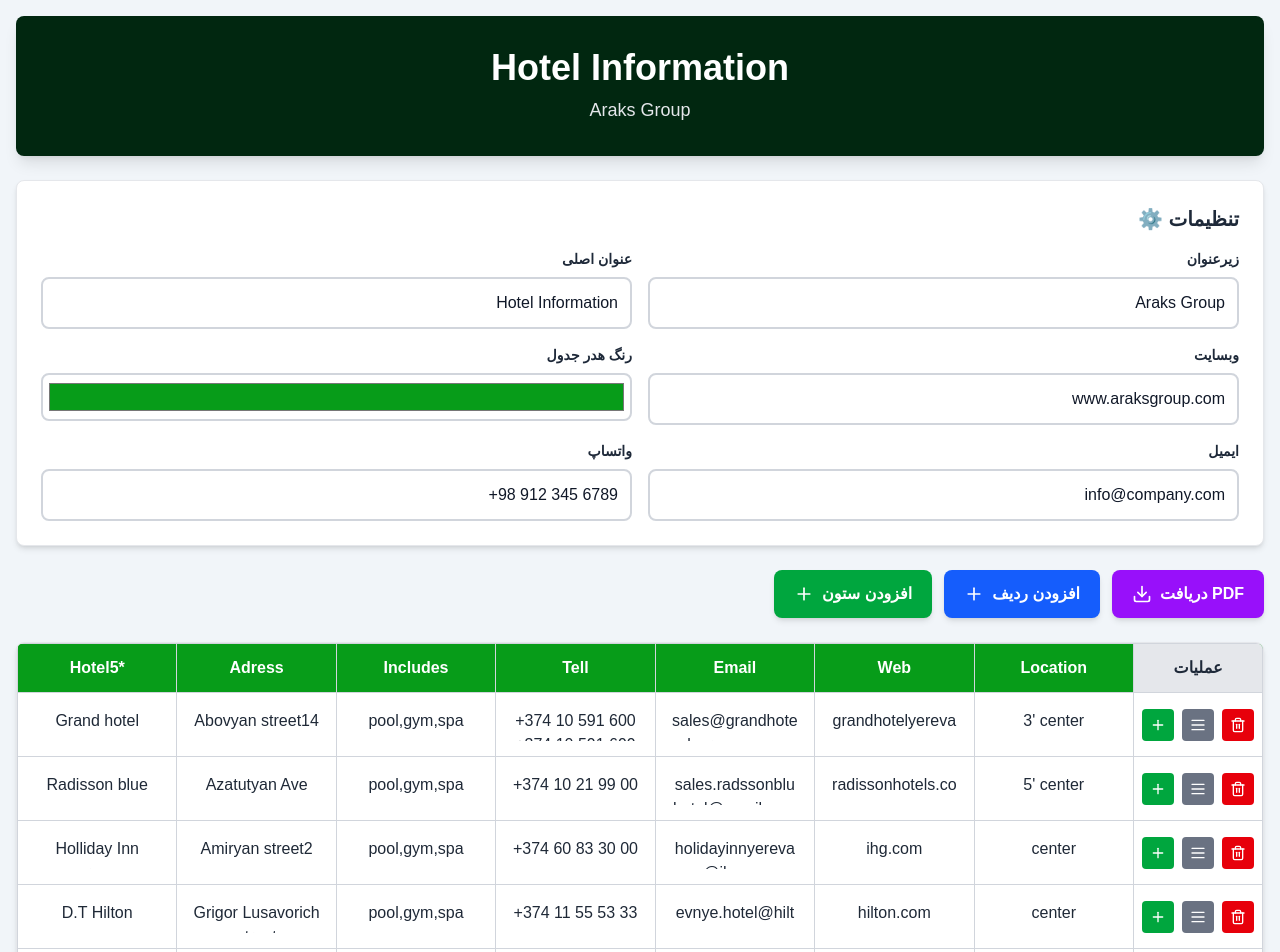
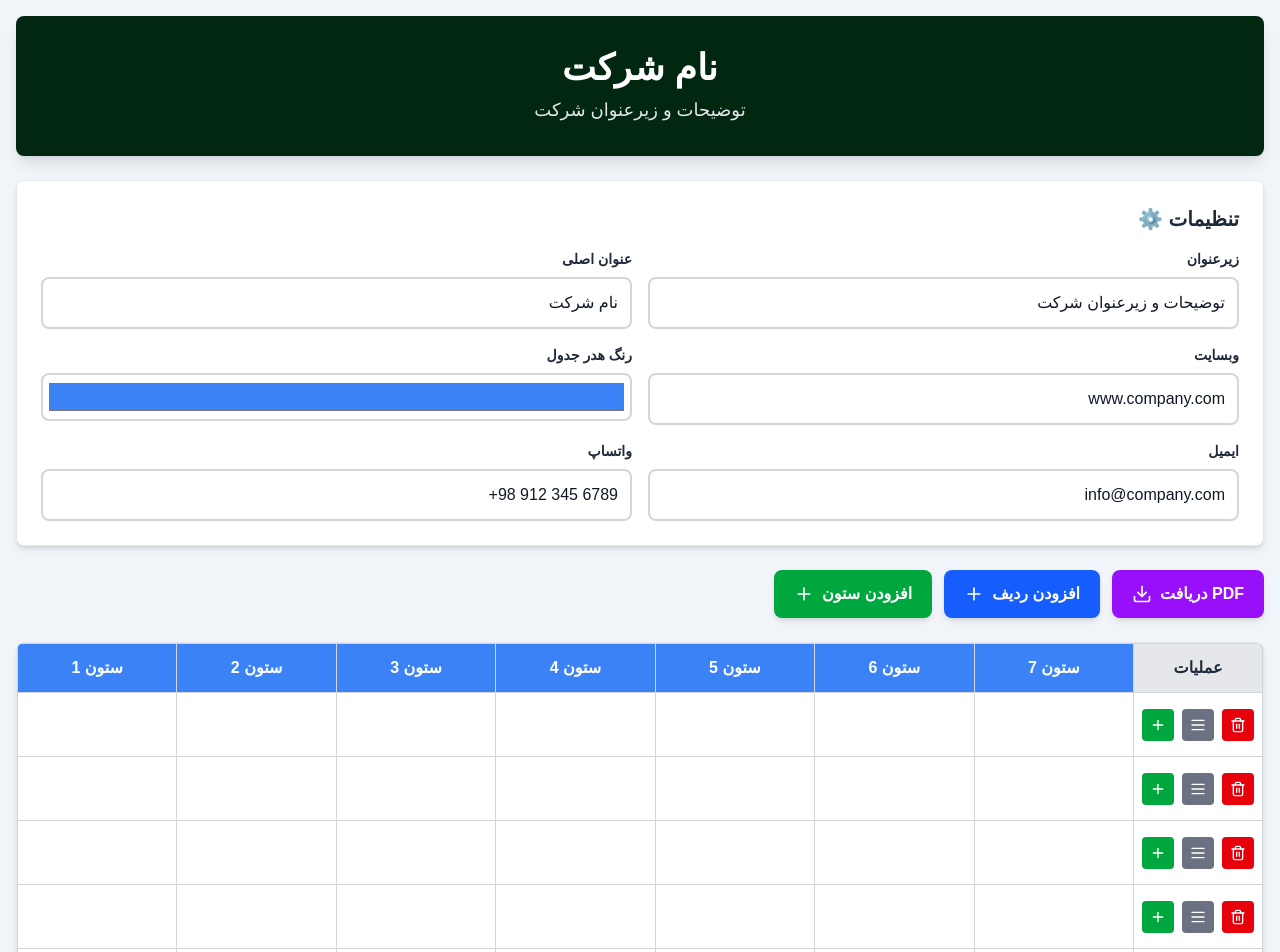
Before and after one commit to abolfazl0215/arax-table, a Next.js app: page / in a window 1280 px wide. Shown: the top 952 px of the page. Built offline with nearby package versions, Linux system fonts and the light colour scheme.

Commit message:
fixed bugs

```diff
--- a/app/page.jsx
+++ b/app/page.jsx
@@ -35,105 +35,105 @@ export default function PDFTablePage() {
     })),
   );
 
-  const initData_ = {
-    companyName: "Hotel Information",
-    companySubtitle: "Araks Group",
-    website: "www.araksgroup.com",
-    whatsapp: "+98 912 345 6789",
-    email: "info@company.com",
-    headerColor: "#079c19",
-    columns: [
-      { id: 1, name: "Hotel5*" },
-      { id: 2, name: "Adress" },
-      { id: 3, name: "Includes" },
-      { id: 4, name: "Tell" },
-      { id: 5, name: "Email" },
-      { id: 6, name: "Web" },
-      { id: 7, name: "Location" },
-    ],
-    rows: [
-      {
-        id: 1,
-        isHeader: false,
-        data: {
-          1: "Grand hotel",
-          2: "Abovyan street14",
-          3: "pool,gym,spa",
-          4: "+374 10 591 600\n+374 10 591 699",
-          5: "sales@grandhotelyerevan.com",
-          6: "grandhotelyerevan.com",
-          7: "3' center",
-        },
-      },
-      {
-        id: 2,
-        isHeader: false,
-        data: {
-          1: "Radisson blue",
-          2: "Azatutyan Ave",
-          3: "pool,gym,spa",
-          4: "+374 10 21 99 00",
-          5: "sales.radssonbluhotel@gmail.com",
-          6: "radissonhotels.com",
-          7: "5' center",
-        },
-      },
-      {
-        id: 3,
-        isHeader: false,
-        data: {
-          1: "Holliday Inn yerevan",
-          2: "Amiryan street2",
-          3: "pool,gym,spa",
-          4: "+374 60 83 30 00",
-          5: "holidayinnyerevan@ihg.com",
-          6: "ihg.com",
-          7: "center",
-        },
-      },
-      {
-        id: 4,
-        isHeader: false,
-        data: {
-          1: "D.T Hilton",
-          2: "Grigor Lusavorich street",
-          3: "pool,gym,spa",
-          4: "+374 11 55 53 33",
-          5: "evnye.hotel@hilton.com",
-          6: "hilton.com",
-          7: "center",
-        },
-      },
-      {
-        id: 5,
-        isHeader: false,
-        data: {
-          1: "The Alexander",
-          2: "Abovyan street3/4",
-          3: "pool,gym,spa",
-          4: "+374 11 20 60 00",
-          5: "info@thealexanderyerevan.com",
-          6: "marriott.com",
-          7: "5' center",
-        },
-      },
-    ],
-    notes: [
-      { id: 1, text: "Цены указаны в долларах США." },
-      {
-        id: 2,
-        text: "Услуги туров, экскурсий и мероприятий координируйте напрямую с Araks Group.",
-      },
-      {
-        id: 3,
-        text: "Обновление списка производится еженедельно и предоставляется уважаемому агентству.",
-      },
-    ],
-  };
+  // const initData_ = {
+  //   companyName: "Hotel Information",
+  //   companySubtitle: "Araks Group",
+  //   website: "www.araksgroup.com",
+  //   whatsapp: "+98 912 345 6789",
+  //   email: "info@company.com",
+  //   headerColor: "#079c19",
+  //   columns: [
+  //     { id: 1, name: "Hotel5*" },
+  //     { id: 2, name: "Adress" },
+  //     { id: 3, name: "Includes" },
+  //     { id: 4, name: "Tell" },
+  //     { id: 5, name: "Email" },
+  //     { id: 6, name: "Web" },
+  //     { id: 7, name: "Location" },
+  //   ],
+  //   rows: [
+  //     {
+  //       id: 1,
+  //       isHeader: false,
+  //       data: {
+  //         1: "Grand hotel",
+  //         2: "Abovyan street14",
+  //         3: "pool,gym,spa",
+  //         4: "+374 10 591 600\n+374 10 591 699",
+  //         5: "sales@grandhotelyerevan.com",
+  //         6: "grandhotelyerevan.com",
+  //         7: "3' center",
+  //       },
+  //     },
+  //     {
+  //       id: 2,
+  //       isHeader: false,
+  //       data: {
+  //         1: "Radisson blue",
+  //         2: "Azatutyan Ave",
+  //         3: "pool,gym,spa",
+  //         4: "+374 10 21 99 00",
+  //         5: "sales.radssonbluhotel@gmail.com",
+  //         6: "radissonhotels.com",
+  //         7: "5' center",
+  //       },
+  //     },
+  //     {
+  //       id: 3,
+  //       isHeader: false,
+  //       data: {
+  //         1: "Holliday Inn yerevan",
+  //         2: "Amiryan street2",
+  //         3: "pool,gym,spa",
+  //         4: "+374 60 83 30 00",
+  //         5: "holidayinnyerevan@ihg.com",
+  //         6: "ihg.com",
+  //         7: "center",
+  //       },
+  //     },
+  //     {
+  //       id: 4,
+  //       isHeader: false,
+  //       data: {
+  //         1: "D.T Hilton",
+  //         2: "Grigor Lusavorich street",
+  //         3: "pool,gym,spa",
+  //         4: "+374 11 55 53 33",
+  //         5: "evnye.hotel@hilton.com",
+  //         6: "hilton.com",
+  //         7: "center",
+  //       },
+  //     },
+  //     {
+  //       id: 5,
+  //       isHeader: false,
+  //       data: {
+  //         1: "The Alexander",
+  //         2: "Abovyan street3/4",
+  //         3: "pool,gym,spa",
+  //         4: "+374 11 20 60 00",
+  //         5: "info@thealexanderyerevan.com",
+  //         6: "marriott.com",
+  //         7: "5' center",
+  //       },
+  //     },
+  //   ],
+  //   notes: [
+  //     { id: 1, text: "Цены указаны в долларах США." },
+  //     {
+  //       id: 2,
+  //       text: "Услуги туров, экскурсий и мероприятий координируйте напрямую с Araks Group.",
+  //     },
+  //     {
+  //       id: 3,
+  //       text: "Обновление списка производится еженедельно и предоставляется уважаемому агентству.",
+  //     },
+  //   ],
+  // };
 
   // بارگذاری از حافظه محلی
   useEffect(() => {
-    localStorage.setItem("tableData", JSON.stringify(initData_));
+    // localStorage.setItem("tableData", JSON.stringify(initData_));
     const savedData = localStorage.getItem("tableData");
     if (savedData) {
       try {
```
